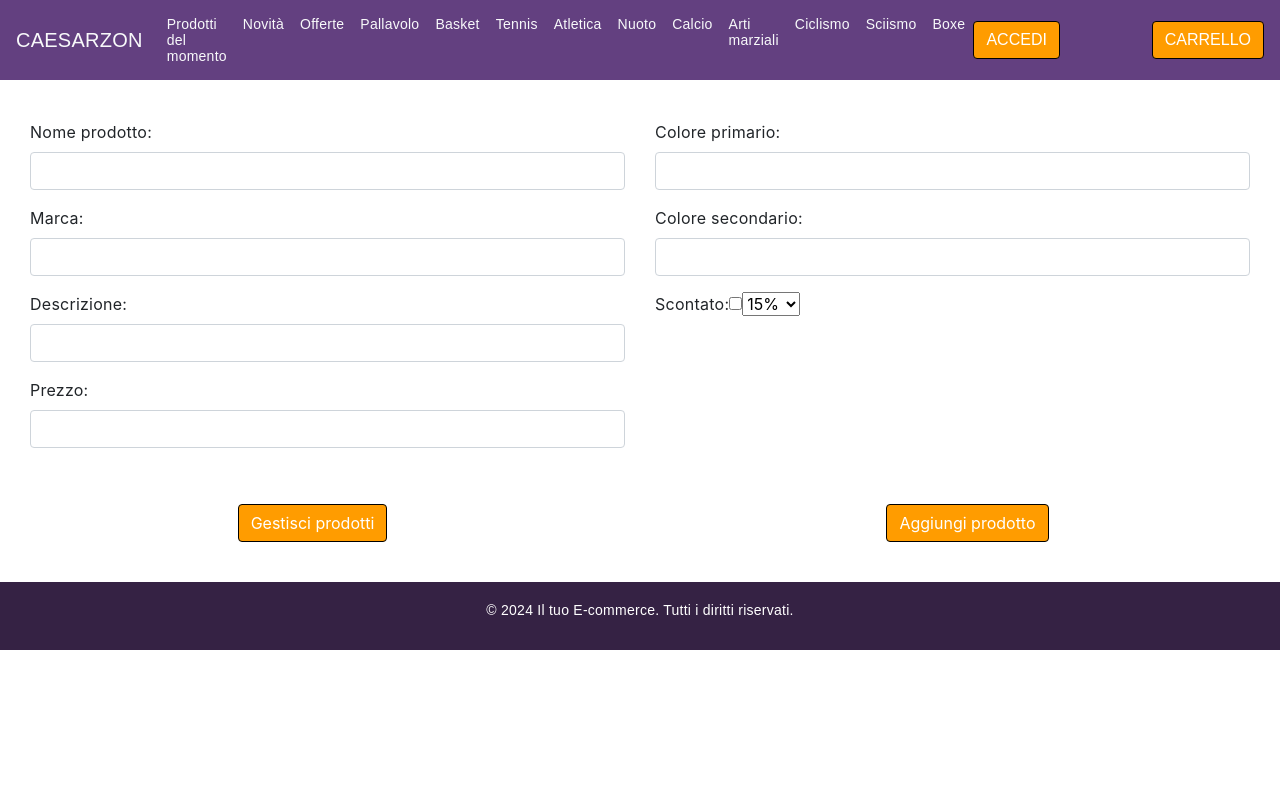
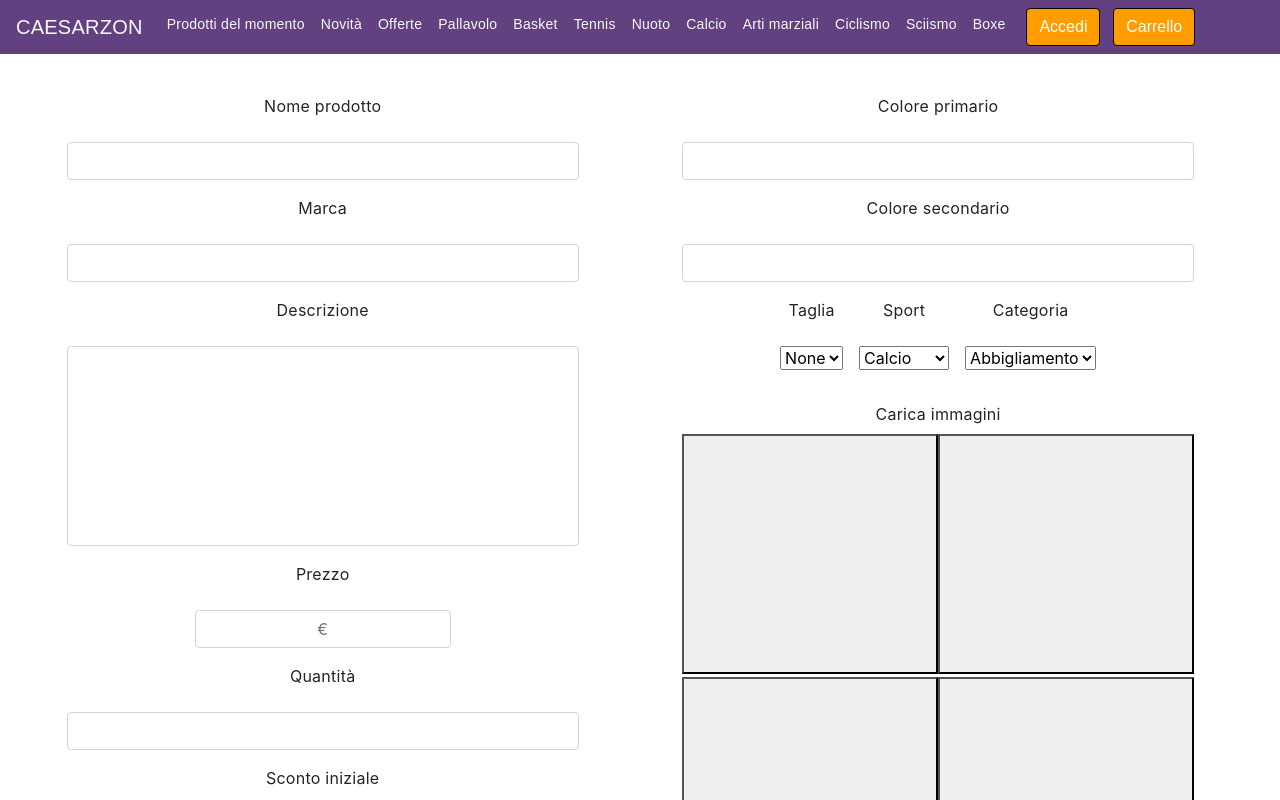
Before and after one commit to BlackBurn951/Caesarzon_FrontEnd_Web, an Angular app: page /product-management in a window 1280 px wide. Shown: the top 800 px of the page. Built offline with nearby package versions, Linux system fonts and the light colour scheme.

Commit message:
Modifica aggiunta prodotto 2.0

```diff
--- a/src/app/header/header.component.css
+++ b/src/app/header/header.component.css
@@ -2,9 +2,9 @@
   margin-bottom: 20px;
 }
 
-
 header{
   background: #634080;
+
 }
 
 .custom-btns {
@@ -23,3 +23,9 @@ header{
   background-color: #FF9C00 !important;
   box-shadow: 0 0 5px 2px #000000 !important;
 }
+
+.bottonis{
+  margin-left: 1vw;
+  display: flex;
+  gap:1vw;
+}
--- a/src/app/header/header.component.html
+++ b/src/app/header/header.component.html
@@ -36,9 +36,6 @@
           <a class="nav-link text-light" href="#">Tennis</a>
         </li>
         <li class="nav-item">
-          <a class="nav-link text-light" href="#">Atletica</a>
-        </li>
-        <li class="nav-item">
           <a class="nav-link text-light" href="#">Nuoto</a>
         </li>
         <li class="nav-item">
@@ -56,18 +53,18 @@
         <li class="nav-item">
           <a class="nav-link text-light" href="#">Boxe</a>
         </li>
-        <div class="container-fluid row">
+        <div class="bottonis">
           <li class="nav-item ">
-            <button class="menu-item btn btn-primary custom-btns" (click)="loginService.openPopup()">ACCEDI</button>
+            <button class="menu-item btn btn-primary custom-btns" (click)="loginService.openPopup()">Accedi</button>
           </li>
           <li class="nav-item">
-            <button class="menu-item btn btn-primary custom-btns" (click)="goToProductManagement()">CARRELLO</button>
+            <button class="menu-item btn btn-primary custom-btns" (click)="goToProductManagement()">Carrello</button>
           </li>
         </div>
 
       </ul>
     </div>
+  </nav>
 
 
-  </nav>
 </header>
--- a/src/app/product-management/product-management.component.css
+++ b/src/app/product-management/product-management.component.css
@@ -1,3 +1,6 @@
+body{
+  margin-right: 1.5%;
+}
 .customContainer{
   margin-top:5vh;
   display: flex;
@@ -6,7 +9,42 @@
 .customButtonContainer{
   margin-bottom: 5vh;
 }
+.gruppo{
+  text-align: center;
+  gap: 2vh;
+}
+
+.gruppos{
+  display: flex;
+  gap: 2vh;
+}
+.gruppoInputs{
+  width: 20vw;
+  text-align: center;
+}
 
 .bottoneA{
   margin-top:5vh;
 }
+
+.gruppoInput{
+  width: 40vw;
+  text-align: center;
+}
+
+.gruppoInputDesc{
+  width: 40vw;
+  height: 25vh;
+}
+textarea{
+  resize: none;
+}
+.gruppoInputPrezzo{
+  width:20vw;
+  text-align: center;
+}
+
+.bottoneFoto{
+  width: 20vw;
+  height: 30vh;
+}
--- a/src/app/product-management/product-management.component.html
+++ b/src/app/product-management/product-management.component.html
@@ -12,44 +12,108 @@
   <div class="container-fluid customContainer">
 
     <div class="container-fluid">
-      <div class="form-group">
-        <label for="nome">Nome prodotto:</label>
-        <input type="text" class="form-control" id="nome">
+      <div class="form-group gruppo d-flex flex-column align-items-center">
+        <label for="nome">Nome prodotto</label>
+        <input type="text" class="form-control gruppoInput" id="nome">
       </div>
-      <div class="form-group">
-        <label for="marca">Marca:</label>
-        <input type="text" class="form-control" id=marca>
+      <div class="form-group gruppo d-flex flex-column align-items-center">
+        <label for="marca">Marca</label>
+        <input type="text" class="form-control gruppoInput" id=marca>
       </div>
-      <div class="form-group">
-        <label for="descrizione">Descrizione:</label>
-        <input type="text" class="form-control" id="descrizione">
+      <div class="form-group gruppo d-flex flex-column align-items-center">
+        <label for="descrizione">Descrizione</label>
+        <textarea type="text" class="form-control gruppoInputDesc" id="descrizione"></textarea>
       </div>
-      <div class="form-group">
-        <label for="prezzo">Prezzo:</label>
-        <input type="text" class="form-control" id="prezzo">
+      <div class="form-group gruppo d-flex flex-column align-items-center">
+        <label for="prezzo">Prezzo</label>
+        <div class="d-flex flex-row align-items-center">
+          <input type="text" class="form-control gruppoInputPrezzo" id="prezzo" placeholder="€">
+        </div>
       </div>
+
+      <div class="form-group gruppo d-flex flex-column align-items-center">
+        <label for="coloreP">Quantità</label>
+        <input type="text" class="form-control gruppoInput" id="quantit">
+      </div>
+
+      <div class="form-group d-flex flex-column align-items-center">
+        <div class="gruppos d-flex flex-column align-items-center">
+          <label>Sconto iniziale</label>
+          <input type="text" class="form-control gruppoInputs" id="sconto" placeholder="%">
+        </div>
+      </div>
+
+
     </div>
 
 
 
-    <div class="container-fluid">
-      <div class="form-group">
-        <label for="coloreP">Colore primario:</label>
-        <input type="text" class="form-control" id=coloreP>
+    <div class="container-fluid d-flex flex-column align-items-center">
+
+      <div class="form-group gruppo d-flex flex-column align-items-center">
+        <label for="coloreP">Colore primario</label>
+        <input type="text" class="form-control gruppoInput" id=coloreP>
       </div>
-      <div class="form-group">
-        <label for="coloreS">Colore secondario:</label>
-        <input type="text" class="form-control" id="coloreS">
+
+      <div class="form-group gruppo d-flex flex-column align-items-center">
+        <label for="coloreS">Colore secondario</label>
+        <input type="text" class="form-control gruppoInput" id="coloreS">
       </div>
-      <div class="form-group">
-        <label for="scontato">Scontato:</label>
-        <input type="checkbox" id="scontato">
-        <select id="sconto">
-          <option value="15">15%</option>
-          <option value="20">20%</option>
-          <option value="25">25%</option>
-        </select>
+
+      <div class="form-group gruppo d-flex flex-row align-items-center">
+        <div class="form-group gruppo d-flex flex-column align-items-center">
+          <label for="coloreP">Taglia</label>
+          <select name="quantità">
+            <option value="none">None</option>
+            <option value="XXS">XXS</option>
+            <option value="XS">XS</option>
+            <option value="S">S</option>
+            <option value="M">M</option>
+            <option value="L">L</option>
+            <option value="XL">XL</option>
+            <option value="XXL">XXL</option>
+          </select>
+        </div>
+
+        <div class="form-group gruppo d-flex flex-column align-items-center">
+          <label for="coloreP">Sport</label>
+          <select name="sport">
+            <option value="calcio">Calcio</option>
+            <option value="pallavolo">Pallavolo</option>
+            <option value="basket">Basket</option>
+            <option value="">S</option>
+            <option value="M">M</option>
+            <option value="L">L</option>
+            <option value="XL">XL</option>
+            <option value="XXL">XXL</option>
+          </select>
+        </div>
+
+        <div class="form-group gruppo d-flex flex-column align-items-center">
+          <label for="coloreP">Categoria</label>
+          <select name="categoria">
+            <option value="abbigliamento">Abbigliamento</option>
+            <option value="attrezzature">Attrezzatura</option>
+          </select>
+        </div>
       </div>
+
+
+      <div class="col-md d-flex flex-column align-items-center">
+        <label>Carica immagini</label>
+
+        <div class="col1Foto">
+            <button type="button" class="bottoneFoto"></button>
+            <button type="button" class="bottoneFoto"></button>
+        </div>
+
+        <div class="col2Foto">
+            <button type="button" class="bottoneFoto"></button>
+            <button type="button" class="bottoneFoto"></button>
+        </div>
+      </div>
+
+
     </div>
 
   </div>
--- a/src/app/product-management/product-management.component.ts
+++ b/src/app/product-management/product-management.component.ts
@@ -7,4 +7,5 @@ import { Component } from '@angular/core';
 })
 export class ProductManagementComponent {
 
+
 }
--- a/src/styles.css
+++ b/src/styles.css
@@ -1,7 +1,3 @@
-body{
-  margin: auto;
-}
-
 @font-face {
   font-family: 'FontGenerico';
   src: url('assets/fonts/Sunny Spells Basic.ttf') format('truetype')
```
Also changed, not shown: src/app/app.routes.ts (+6 -4 lines).
